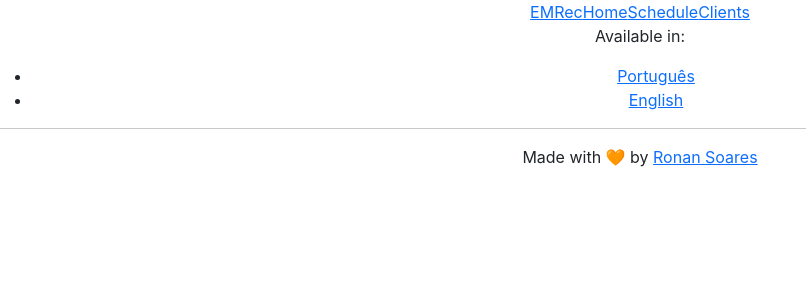
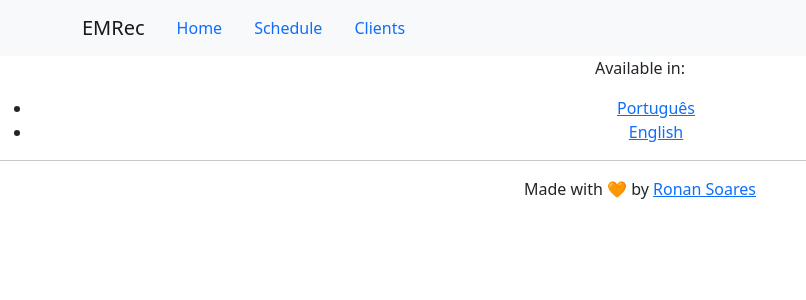
Before and after one commit to SeuRonao/meeting-scheduler, a React (Create React App) app: page / in a window 1280 px wide. Shown: the top 300 px of the page, without its empty margins (0-806 px from the left). Built offline with nearby package versions, Linux system fonts and the light colour scheme; no server answers.

Commit message:
Refactor Navigation to use Bootstrap

```diff
--- a/src/components/Navigation/Navigation.tsx
+++ b/src/components/Navigation/Navigation.tsx
@@ -1,34 +1,17 @@
 import React from "react";
+import { Container, Nav, Navbar } from "react-bootstrap";
 import { useTranslation } from "react-i18next";
 
 export default function Navigation() {
   const { t } = useTranslation();
   return (
-    <nav>
-      <Brand to="/" text={t("Navigation.brand")} />
-      <Link to="/" text={t("Navigation.links.home")} />
-      <Link to="/schedule" text={t("Navigation.links.schedule")} />
-      <Link to="/clients" text={t("Navigation.links.clients")} />
-    </nav>
+    <Navbar bg="light" variant="light">
+      <Container className="justify-content-start">
+        <Navbar.Brand href="/">{t("Navigation.brand")}</Navbar.Brand>
+        <Nav.Link href="/">{t("Navigation.links.home")}</Nav.Link>
+        <Nav.Link href="/schedule">{t("Navigation.links.schedule")}</Nav.Link>
+        <Nav.Link href="/clients">{t("Navigation.links.clients")}</Nav.Link>
+      </Container>
+    </Navbar>
   );
 }
-
-interface LinkProps {
-  to: string;
-  text: string;
-}
-
-function Link(props: LinkProps) {
-  const { to, text } = props;
-  return <a href={to}>{text}</a>;
-}
-
-interface BrandProps {
-  to: string;
-  text?: string;
-}
-
-function Brand(props: BrandProps) {
-  const { to, text } = props;
-  return <a href={to}>{text}</a>;
-}
--- a/src/index.tsx
+++ b/src/index.tsx
@@ -1,9 +1,9 @@
-import "bootstrap/dist/css/bootstrap.min.css";
 import React from "react";
 import ReactDOM from "react-dom/client";
 import App from "./App";
 import "./i18n";
 import "./index.css";
+import "bootstrap/dist/css/bootstrap.min.css";
 import reportWebVitals from "./reportWebVitals";
 
 const root = ReactDOM.createRoot(
```
